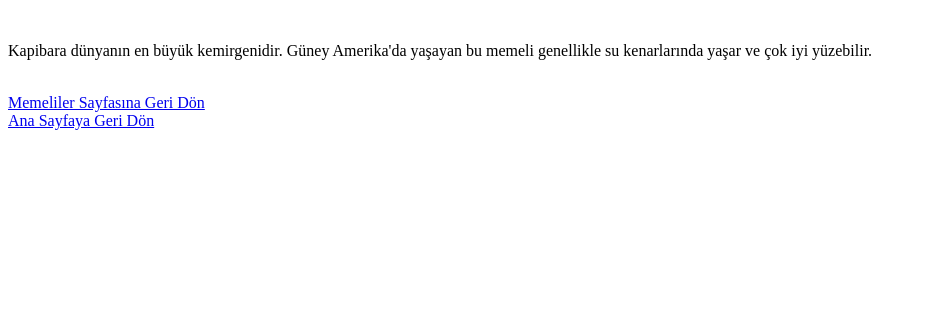
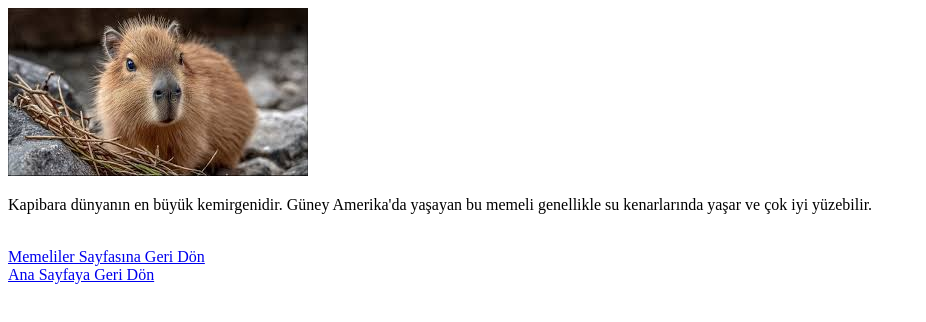
Before and after one commit to selnaly/SelinAlayli10, a plain HTML site: page kapibara.html in a window 1280 px wide. Shown: the whole page, without its empty margins (0-926 px from the left). Drawn offline with Linux system fonts and the light colour scheme.

Commit message:
Update kapibara.html

```diff
--- a/kapibara.html
+++ b/kapibara.html
@@ -6,7 +6,7 @@
     <title>Kapibara</title>
 </head>
 <body>
-    <img src="capybara.jpg.jpg" alt="">
+    <img src="capybara.jpg" alt="">
     <p>Kapibara dünyanın en büyük kemirgenidir. Güney Amerika'da yaşayan bu memeli
 genellikle su kenarlarında yaşar ve çok iyi yüzebilir.</p>
 <br>
@@ -15,4 +15,5 @@ genellikle su kenarlarında yaşar ve çok iyi yüzebilir.</p>
 <a href="index.html">Ana Sayfaya Geri Dön</a>
 
 </body>
+
 </html>
```
